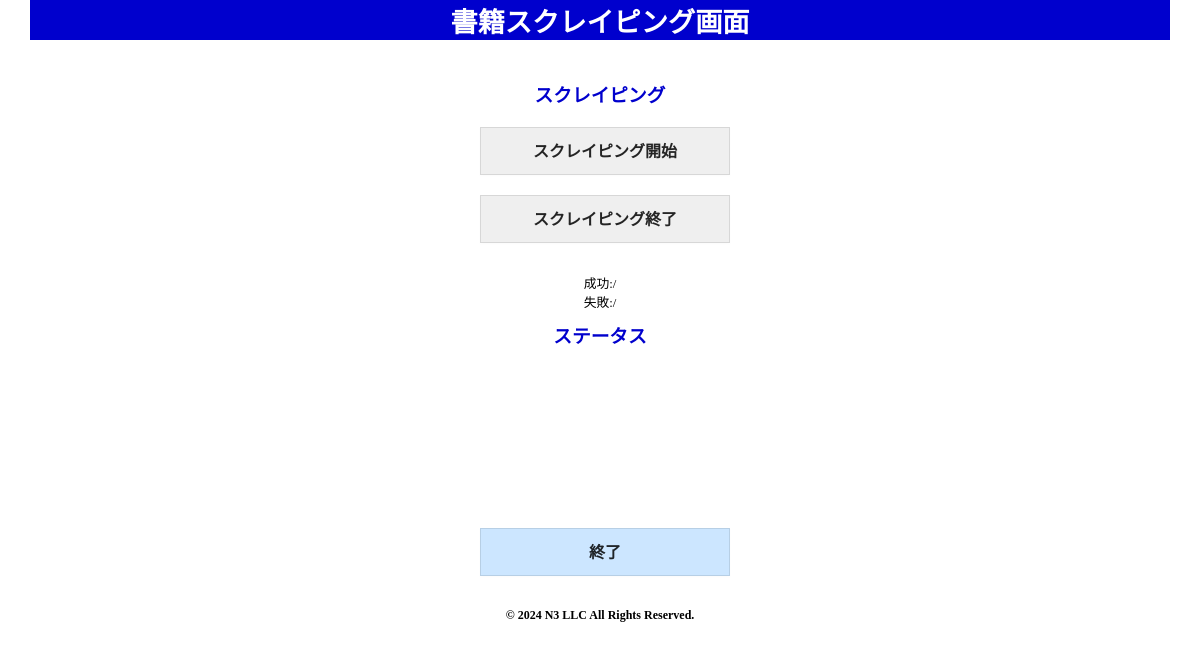
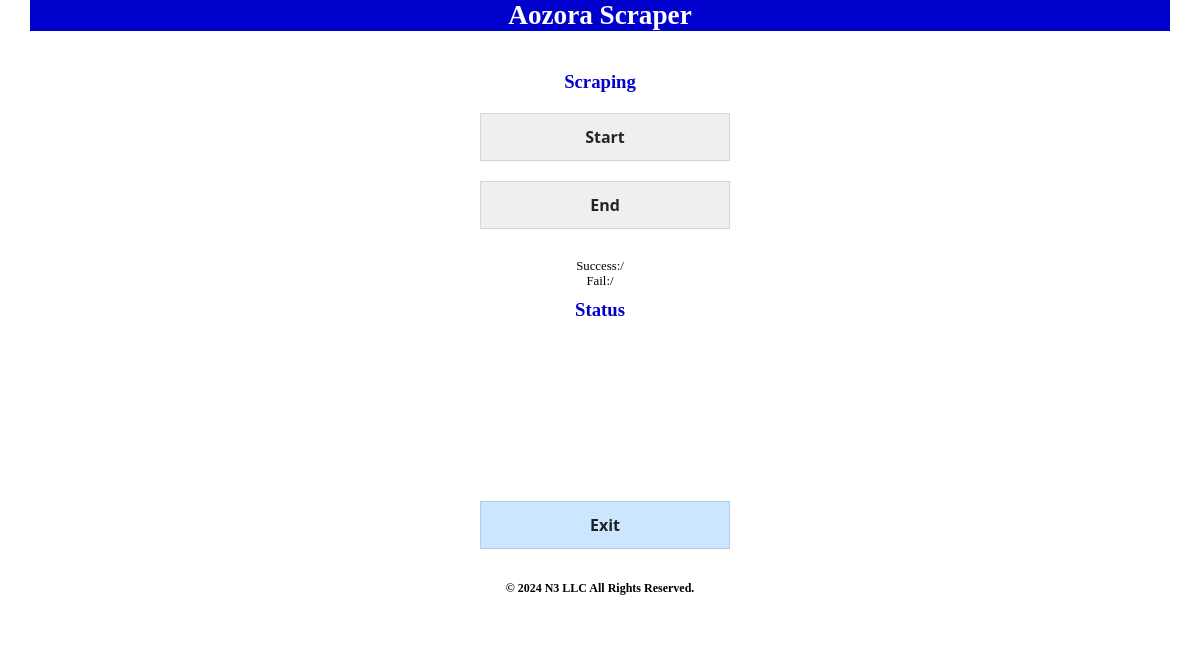
Before and after one commit to N3-uchimura/aozoraPJ, an Electron app: page 01_aozoraScraper/index.html in a window 1200 px wide. Drawn offline with Linux system fonts and the light colour scheme; no server answers.

Commit message:
20240814

```diff
--- a/01_aozoraScraper/index.html
+++ b/01_aozoraScraper/index.html
@@ -3,31 +3,31 @@
 
 <head>
   <meta charset="utf-8" />
-  <title>青空文庫スクレイピングツール</title>
+  <title>Aozora Scraping Tool</title>
   <meta http-equiv="Content-Security-Policy" content="script-src 'self' 'unsafe-inline';">
   <link rel="stylesheet" href="css/index.css">
 </head>
 
 <body>
-  <h1>書籍スクレイピング画面</h1>
+  <h1>Aozora Scraper</h1>
   <div class="wrapper">
     <div class="button_area">
       <div class="operation_area">
-        <h3>スクレイピング</h3>
-        <div><button class="button-g button-wide button-2" value="edit" onclick="gotoScrape();">スクレイピング開始</button></div>
-        <div><button class="button-g button-wide" onclick="pauseScrape();">スクレイピング終了</button></div>
+        <h3>Scraping</h3>
+        <div><button class="button-g button-wide button-2" value="edit" onclick="gotoScrape();">Start</button></div>
+        <div><button class="button-g button-wide" onclick="pauseScrape();">End</button></div>
       </div>
       <div class="progressarea">
-        <div>成功:<span id="success"></span>/<span id="successtotal"></span></div>
-        <div>失敗:<span id="fail"></span>/<span id="failtotal"></span></div>
+        <div>Success:<span id="success"></span>/<span id="successtotal"></span></div>
+        <div>Fail:<span id="fail"></span>/<span id="failtotal"></span></div>
       </div>
       <div class="operation_area">
-        <h3>ステータス</h3>
+        <h3>Status</h3>
         <div id="scrapingpage"></div>
         <div id="scrapingstatus"></div>
       </div>
       <div class="operation_area">
-        <div><button class="button-g button-4 button-wide" value="exit" onclick="exitApp();">終了</button></div>
+        <div><button class="button-g button-4 button-wide" value="exit" onclick="exitApp();">Exit</button></div>
       </div>
     </div>
   </div>
@@ -37,100 +37,100 @@
   </footer>
 
   <script>
-    // 対象行
+    // target page
     const scrapingpageDom = document.getElementById('scrapingpage');
-    // ステータス
+    // status
     const scrapingstatusDom = document.getElementById('scrapingstatus');
-    // 進捗表示
+    // success
     const successDom = document.getElementById('success');
-    // 進捗表示
+    // fail
     const failDom = document.getElementById('fail');
-    // 合計表示
+    // success total
     const successtotalDom = document.getElementById('successtotal');
-    // 合計表示
+    // fail total
     const failtotalDom = document.getElementById('failtotal');
 
-    // 合計数
+    // total
     window.api.on('total', arg => {
       try {
-        // 成功合計数
+        // success total
         successtotalDom.innerHTML = arg;
-        // 失敗合計数
+        // fail total
         failtotalDom.innerHTML = arg;
 
       } catch (e) {
-        // エラー処理
+        // error
         console.log(e);
       }
     });
 
-    // 成功進捗更新
+    // update
     window.api.on('update', arg => {
       try {
         console.log(arg);
-        // 成功数
+        // success
         successDom.innerHTML = arg.success;
-        // 失敗数
+        // fail
         failDom.innerHTML = arg.fail;
 
       } catch (e) {
-        // エラー処理
+        // error
         console.log(e);
       }
     });
 
-    // ステータス更新
+    // update status
     window.api.on('statusUpdate', arg => {
       try {
-        // ステータス表示
+        // status
         scrapingstatusDom.innerHTML = `
-          スクレイピング中: ${arg}`;
+          scraping: ${arg}`;
 
       } catch (e) {
-        // エラー処理
+        // error
         console.log(e);
       }
     });
 
-    // ステータス更新
+    // status update
     window.api.on('pageUpdate', arg => {
       try {
-        // ステータス表示
+        // status
         scrapingpageDom.innerHTML = `
-          対象: ${arg}`;
+          target: ${arg}`;
 
       } catch (e) {
-        // エラー処理
+        // error
         console.log(e);
       }
     });
 
-    // スクレイピング開始
+    // start scraping
     const gotoScrape = () => {
       try {
-        // フォーム初期化
+        // initialize form
         successDom.innerHTML = '';
         failDom.innerHTML = '';
         successtotalDom.innerHTML = '';
         failtotalDom.innerHTML = '';
         scrapingstatusDom.innerHTML = '';
-        // スクレイピング
+        // scrape
         window.api.send('scrape', '');
 
       } catch (e) {
-        // エラー処理
+        // error
         console.log(e);
       }
     }
 
-    // アプリ終了
+    // exit
     const exitApp = () => {
       try {
-        // アプリ終了
+        // exit app
         window.api.send('exit');
 
       } catch (e) {
-        // エラー処理
+        // error
         console.log(e);
       }
     }
```
Also changed, not shown: 03_aozoraModifier/modify.ts (+30 -30 lines).
